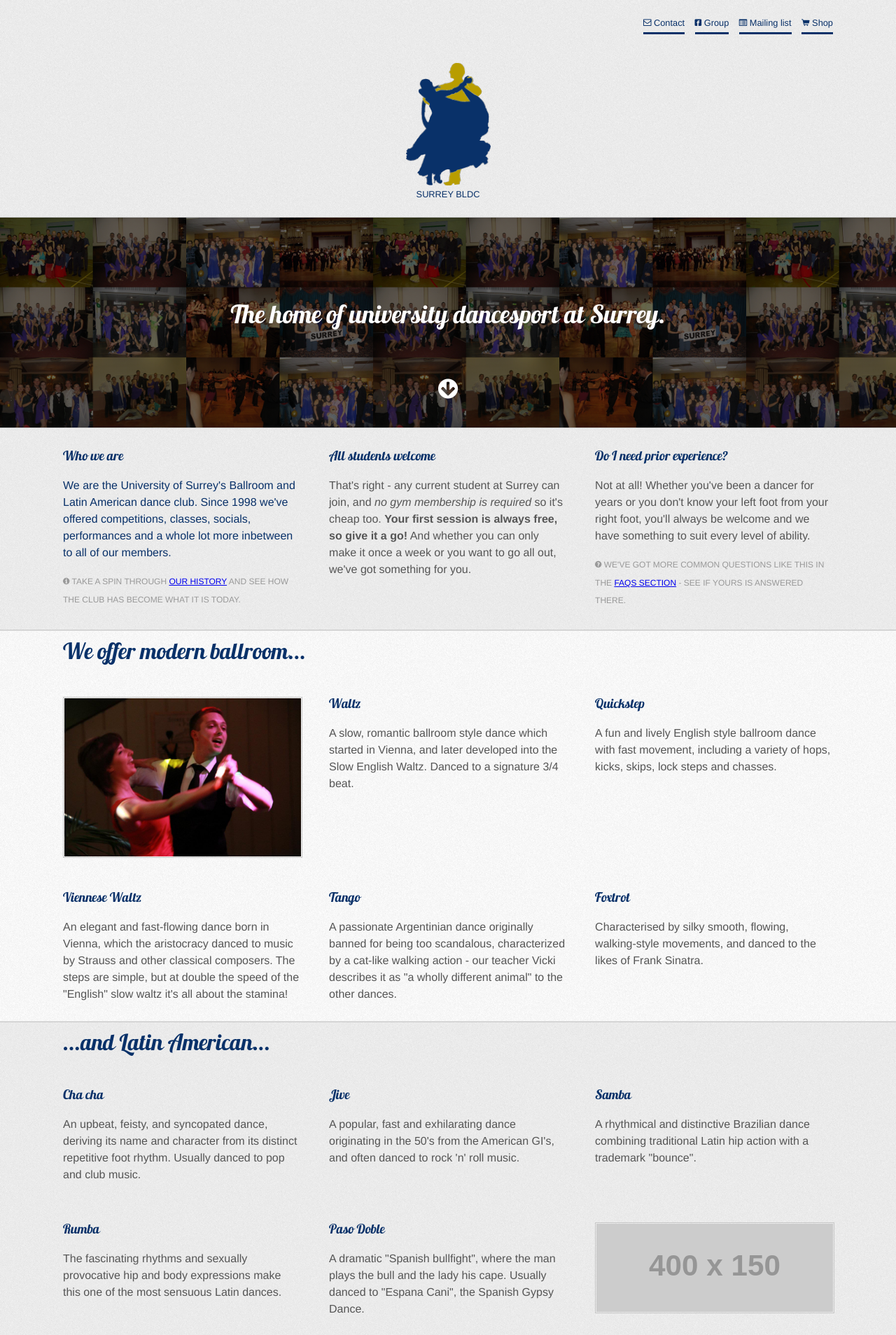
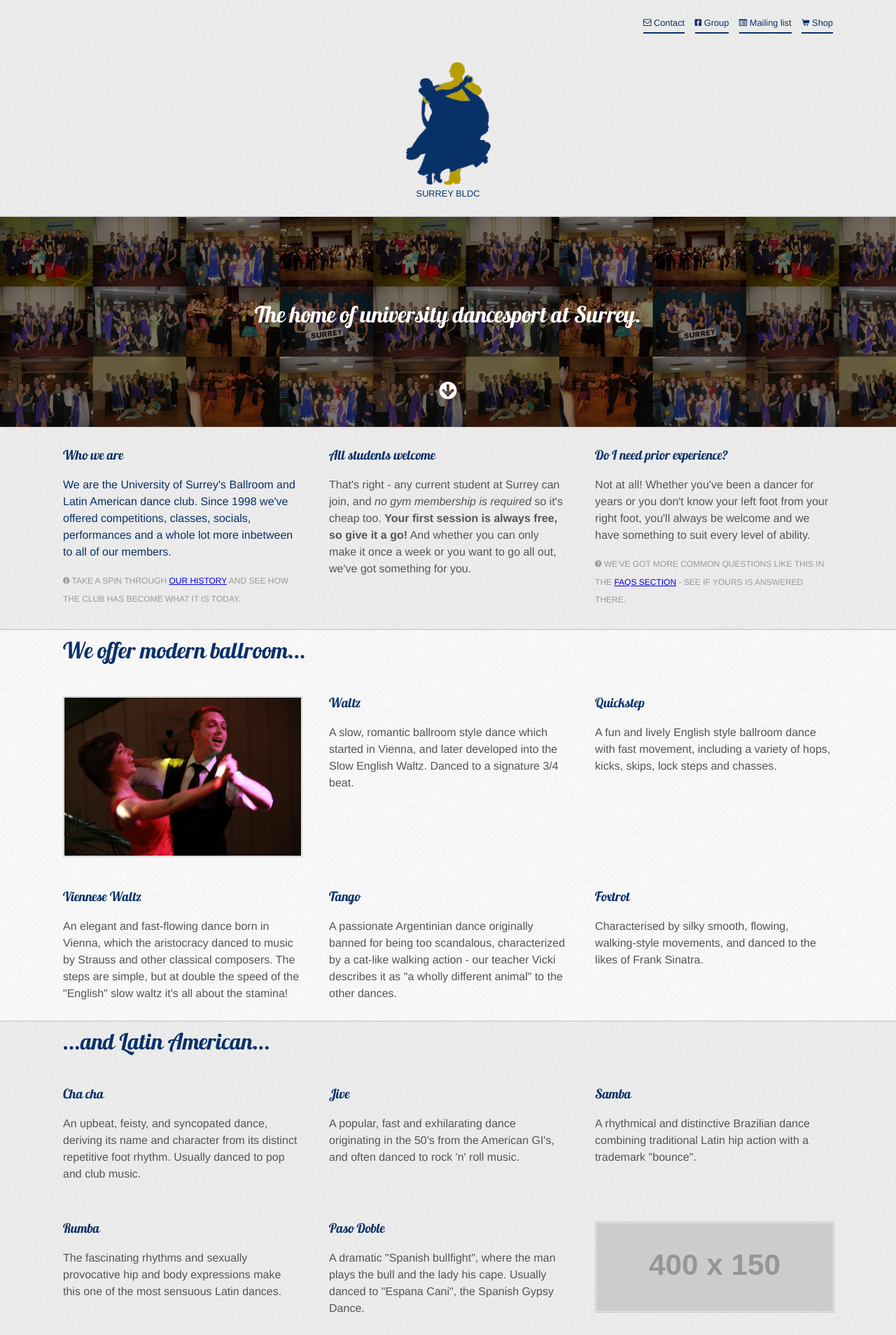
Before and after one commit to surreybldc/surreybldc.github.com, a Jekyll site: the page built from index.html, in a window 1280 px wide. Shown: the top 1908 px of the page at 70% size. Built offline with Jekyll 4.4.1, drawn with Linux system fonts in a browser that asks for light colours.

Commit message:
Rearrange the styling deckchairs

```diff
--- a/_layouts/default.html
+++ b/_layouts/default.html
@@ -36,10 +36,12 @@
           </a>
         </nav>
         <div class="row">
-          <a href="/index.html" title="Home page" class="siteTitle">
-            <img src="/img/dancers-surrey-colours-web.png" alt="Club logo">
-            <h1>Surrey BLDC</h1>
-          </a>
+          <div class="twelvecol">
+            <a href="/index.html" title="Home page" class="siteTitle">
+              <img src="/img/dancers-surrey-colours-web.png" alt="Club logo">
+              <h1>Surrey BLDC</h1>
+            </a>
+          </div>
         </div>
       </header>
       {{ content }}
--- a/css/ietricks.css
+++ b/css/ietricks.css
@@ -4,6 +4,6 @@
   filter:progid:DXImageTransform.Microsoft.gradient(startColorstr=#50000000,endColorstr=#50000000);
   zoom: 1;
 }
-.spiel section header h2 {
+.strapline h2 {
   text-align: center;
 }
--- a/css/styles.css
+++ b/css/styles.css
@@ -2,13 +2,8 @@
 /* ! Layout for desktop version   */
 /* ============================== */
 
-/* This imageless css button was generated by CSSButtonGenerator.com */
 .btn {
   box-shadow:inset 0px 1px 0px 0px #fff;
-  background:-webkit-gradient( linear, left top, left bottom, color-stop(0.05, #ededed), color-stop(1, #dfdfdf) );
-  background:-moz-linear-gradient( center top, #ededed 5%, #dfdfdf 100% );
-  filter:progid:DXImageTransform.Microsoft.gradient(startColorstr='#ededed', endColorstr='#dfdfdf');
-  background-color:#ededed;
   border-radius:6px;
   border:1px solid #777;
   display: block;
@@ -16,7 +11,6 @@
   font-weight:bold;
   padding:10px 15px;
   text-decoration:none;
-  text-shadow:1px 1px 0px #ffffff;
   text-align: center;
 }
 /* All the rest */
@@ -42,11 +36,14 @@
   color: #093169;
   border-bottom: 1px solid #c6c6c6;
 }
-header.site h1 {
-  text-align: center;
-}
 a.siteTitle {
   text-decoration: none;
+}
+a.siteTitle h1 {
+  text-transform: uppercase;
+  font-family: "Helvetica Neue", Arial, sans-serif;
+  font-size: 0.8em;
+  text-align: center;
 }
 footer.site {
   font-size: 0.8em;
@@ -55,22 +52,18 @@
   display: block;
   margin: 0 auto;
 }
-header h1 {
-  text-transform: uppercase;
-  font-family: "Helvetica Neue", Arial, sans-serif;
-  font-size: 0.8em;
-}
 .strapline {
   height: 300px;
   margin-top: -300px;
-  background-color: rgba(0, 0, 0, 0.6);
+  background-color: rgba(0, 0, 0, 0.5);
   width: 100%;
   position: relative;
 }
-.strapline * {
+.strapline h2,
+.strapline i {
   text-align: center;
   position: absolute;
-  font-size: 2.25em;
+  font-size: 2em;
   color: white;
   width: 100%;
   line-height: 1.2em;
@@ -102,15 +95,11 @@
   font-size: 2em;
 }
 .spiel section:nth-child(odd) {
-  /*background-image: url("/img/spikes-white-to-alpha.png"), url("/img/spikes-alpha-to-white.png");
-  background-position: left top, left bottom;
-*/
   background-color: rgba(0, 0, 0, 0.05);
   border-bottom: 1px solid #c6c6c6;
   border-top: 1px solid #c6c6c6;
 }
 .spiel section:nth-child(even) {
-  /*background-color: white;*/
   border-bottom: 1px solid #eaeaea;
   border-top: 1px solid #eaeaea;
 }
@@ -124,7 +113,6 @@
   background-image: url("/img/montage-web.jpg");
   height: 300px;
 }
-.calltoaction {}
 nav {
   overflow: auto;
   text-align: right;
@@ -134,7 +122,7 @@
   display: inline-block;
   font-size: 0.8em;
   margin-left: 10px;
-  border-bottom: 3px solid #093169;
+  border-bottom: 2px solid #093169;
 }
 nav a,
 .attention {
@@ -145,6 +133,9 @@
   color: #999;
   font-size: 0.75em;
 }
+.invert.btn {
+  text-shadow: 0 -1px 0px #334a7f;
+}
 .invert {
   background-color: #093169;
   border-top: 1px solid #334a7f;
@@ -153,10 +144,9 @@
 .invert * {
   color: white;
 }
-.invert.btn {
-  background: #093169;
-  text-shadow: 0 -1px 0px #999;
-}
+a.invert:hover,
+a.invert:active,
+a.invert:focus,
 .invert a:hover,
 .invert a:active,
 .invert a:focus,
@@ -223,20 +213,6 @@
   font-size: 2.8em;
   line-height: 1em;
 }
-/* Bootstrap hr */
-hr {
-  margin: 18px 0;
-  border: 0;
-  border-top: 1px solid #EEE;
-  border-bottom: 1px solid white;
-}
-/* Nav on desktop */
-#toggle {
-  display: none;
-}
-#toggle a {
-  text-decoration: none;
-}
 
 /* ============================= */
 /* ! Layout for mobile version   */
@@ -244,21 +220,7 @@
 
 @media handheld, only screen and (max-width: 767px) {
 
-	/* footer.site .row > * {
-    border-bottom: 1px solid #c6c6c6;
-	}
-	footer.site .row > *:last-child {
-	  border-bottom: none;
-	}*/
-	#toggle {
-	  display: block;
-	}
-	#siteNav {
-	  display: none;
-	}
-
 }
-
 
 /* ========================================== */
 /* ! Provide higher res assets for iPhone 4   */
@@ -266,9 +228,4 @@
 
 @media only screen and (-webkit-min-device-pixel-ratio: 2) {
 
-/*	.logo {
-		background: url(logo2x.jpg) no-repeat;
-		background-size: 212px 303px;
-	}*/
-
 }
--- a/index.html
+++ b/index.html
@@ -315,7 +315,7 @@
       </div>
     </div>
   </section>
-  <section class="attention calltoaction">
+  <section class="attention">
     <header>
       <h2 class="row">So... want to know more?</h2>
     </header>
```
Also changed, not shown: 7 other files.
